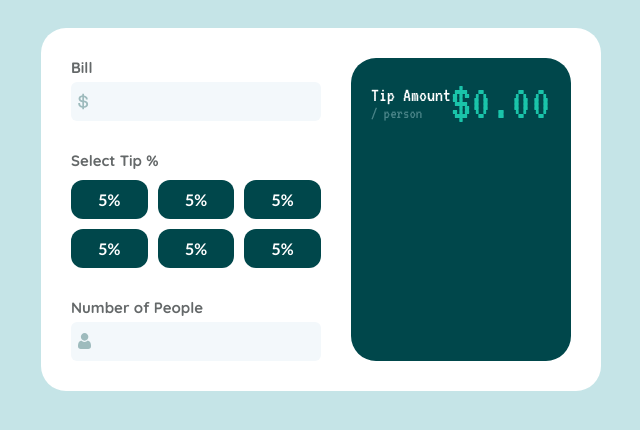
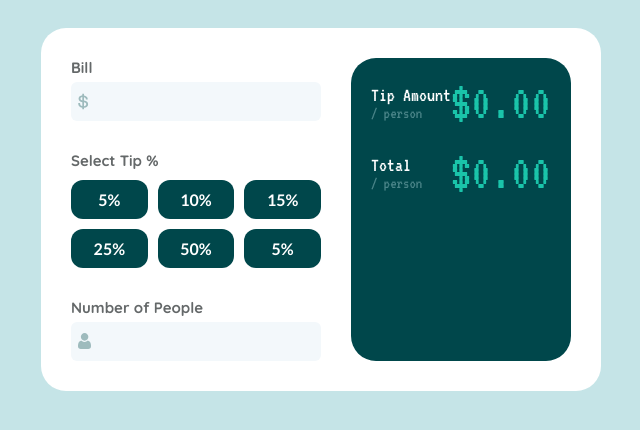
Before and after one commit to AndriiSalohub/tip-calculator, a plain HTML site: page index.html in a window 1280 px wide. Shown: the part 236-666 px from the top of the page, without its empty margins (319-959 px from the left). Drawn offline with Linux system fonts and the light colour scheme.

Commit message:
add markup and styles for total amount of bill per person

```diff
--- a/css/style.scss
+++ b/css/style.scss
@@ -63,12 +63,15 @@ body {
     margin-left: 30px;
     border-radius: 25px;
     padding: 20px;
+    &-block {
+        display: flex;
+        justify-content: space-between;
+        align-items: center;
+    }
 }
 
 .first-block {
-    display: flex;
-    justify-content: space-between;
-    align-items: center;
+    margin-bottom: 20px;
 }
 
 .label {
--- a/index.html
+++ b/index.html
@@ -34,10 +34,10 @@
                     >
                     <ul class="calculation__tip-list">
                         <li class="calculation__tip-list-item">5%</li>
-                        <li class="calculation__tip-list-item">5%</li>
-                        <li class="calculation__tip-list-item">5%</li>
-                        <li class="calculation__tip-list-item">5%</li>
-                        <li class="calculation__tip-list-item">5%</li>
+                        <li class="calculation__tip-list-item">10%</li>
+                        <li class="calculation__tip-list-item">15%</li>
+                        <li class="calculation__tip-list-item">25%</li>
+                        <li class="calculation__tip-list-item">50%</li>
                         <li class="calculation__tip-list-item">5%</li>
                     </ul>
                 </section>
@@ -63,9 +63,15 @@
             </div>
             <div class="amount">
                 <section class="amout__tip">
-                    <div class="first-block">
+                    <div class="first-block amount-block">
                         <h2 class="amout__tip-title title">
                             Tip Amount <span>/ person</span>
+                        </h2>
+                        <p class="amout__tip-total total-amount">$0.00</p>
+                    </div>
+                    <div class="second-block amount-block">
+                        <h2 class="amout__tip-title title">
+                            Total <span>/ person</span>
                         </h2>
                         <p class="amout__tip-total total-amount">$0.00</p>
                     </div>
```
Also changed, not shown: css/style.css, 1 other file.
